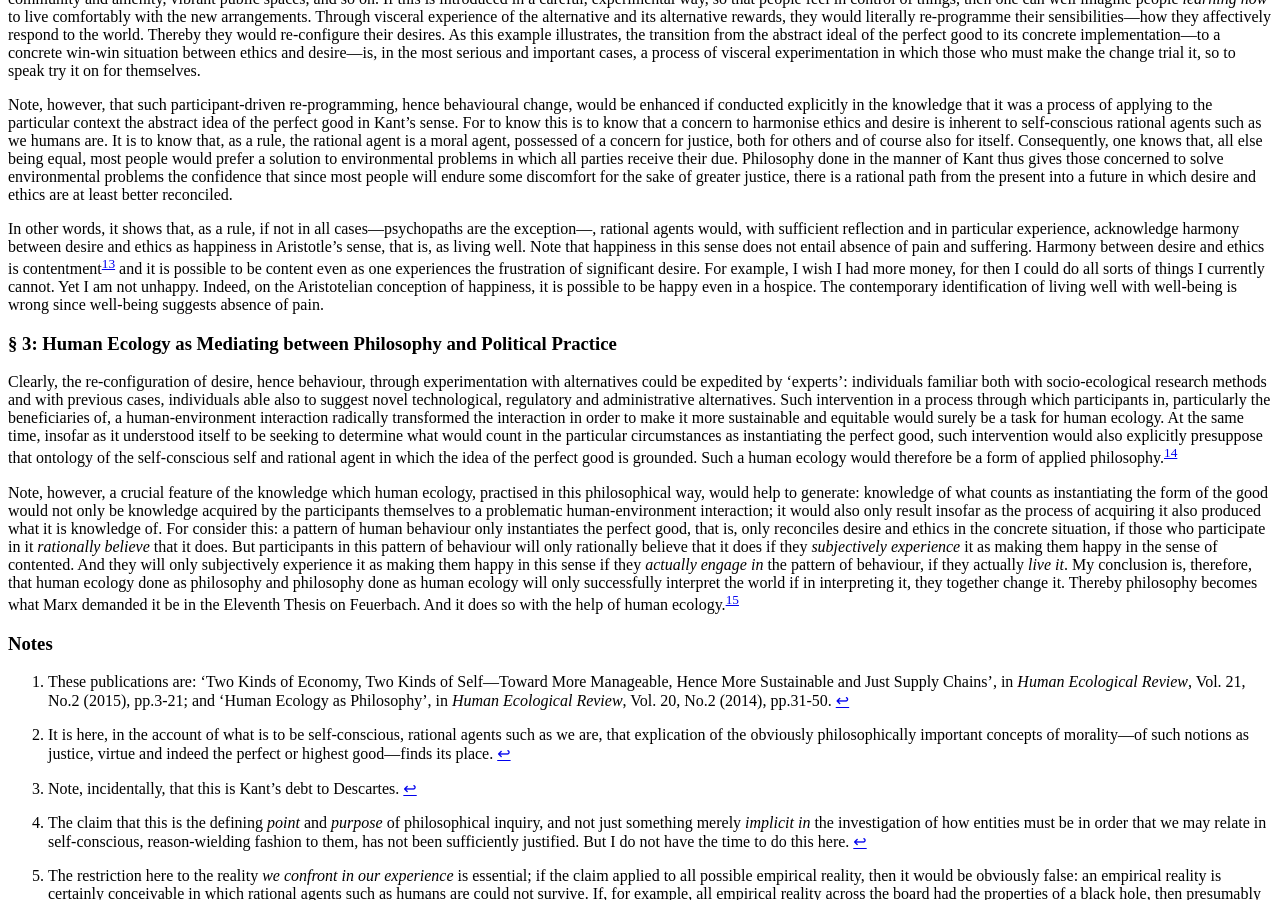
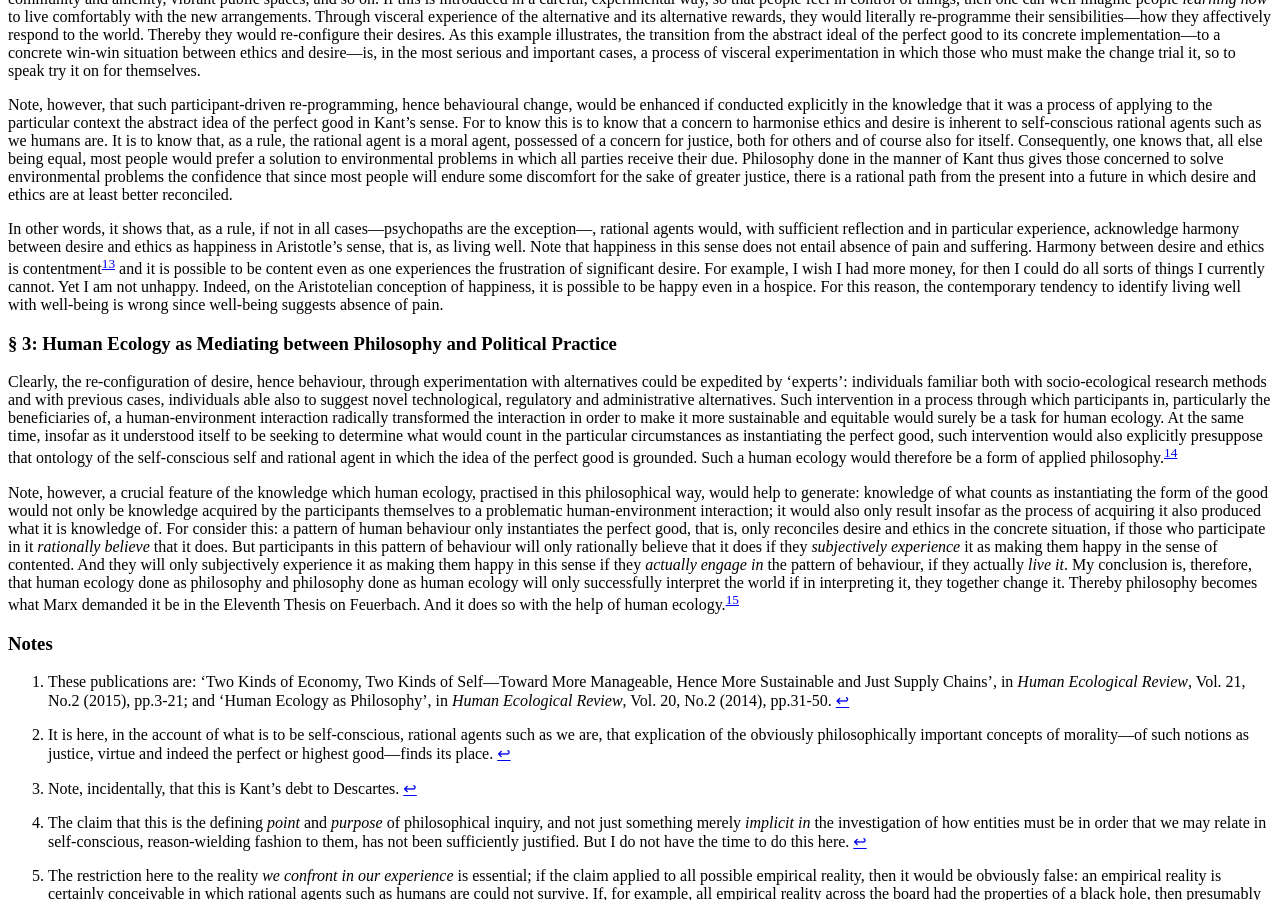
Before and after one commit to klepas/bruins-site, a Jekyll site: the page built from papers/_posts/2016-04-15-Eleventh-Thesis-SHE-2016.md, in a window 1280 px wide and 900 px high, scrolled down 1930 px. Built offline with Jekyll 4.4.1, drawn with Linux system fonts in a browser that asks for light colours; nearby versions of some CDN libraries; some web fonts are replaced.

Commit message:
change to sentence in SHE paper about well-being

```diff
--- a/papers/_posts/2016-04-15-Eleventh-Thesis-SHE-2016.md
+++ b/papers/_posts/2016-04-15-Eleventh-Thesis-SHE-2016.md
@@ -33,7 +33,7 @@ Determining what counts in a specific situation as a step towards the perfect go
 
 Note, however, that such participant-driven re-programming, hence behavioural change, would be enhanced if conducted explicitly in the knowledge that it was a process of applying to the particular context the abstract idea of the perfect good in Kant’s sense. For to know this is to know that a concern to harmonise ethics and desire is inherent to self-conscious rational agents such as we humans are. It is to know that, as a rule, the rational agent is a moral agent, possessed of a concern for justice, both for others and of course also for itself. Consequently, one knows that, all else being equal, most people would prefer a solution to environmental problems in which all parties receive their due. Philosophy done in the manner of Kant thus gives those concerned to solve environmental problems the confidence that since most people will endure some discomfort for the sake of greater justice, there is a rational path from the present into a future in which desire and ethics are at least better reconciled.
 
-In other words, it shows that, as a rule, if not in all cases—psychopaths are the exception—, rational agents would, with sufficient reflection and in particular experience, acknowledge harmony between desire and ethics as happiness in Aristotle’s sense, that is, as living well. Note that happiness in this sense does not entail absence of pain and suffering. Harmony between desire and ethics is contentment[^13] and it is possible to be content even as one experiences the frustration of significant desire. For example, I wish I had more money, for then I could do all sorts of things I currently cannot. Yet I am not unhappy. Indeed, on the Aristotelian conception of happiness, it is possible to be happy even in a hospice. The contemporary identification of living well with well-being is wrong since well-being suggests absence of pain.
+In other words, it shows that, as a rule, if not in all cases—psychopaths are the exception—, rational agents would, with sufficient reflection and in particular experience, acknowledge harmony between desire and ethics as happiness in Aristotle’s sense, that is, as living well. Note that happiness in this sense does not entail absence of pain and suffering. Harmony between desire and ethics is contentment[^13] and it is possible to be content even as one experiences the frustration of significant desire. For example, I wish I had more money, for then I could do all sorts of things I currently cannot. Yet I am not unhappy. Indeed, on the Aristotelian conception of happiness, it is possible to be happy even in a hospice. For this reason, the contemporary tendency to identify living well with well-being is wrong since well-being suggests absence of pain.
 
 ### § 3: Human Ecology as Mediating between Philosophy and Political Practice
 
```
Also changed, not shown: 3 other files.
